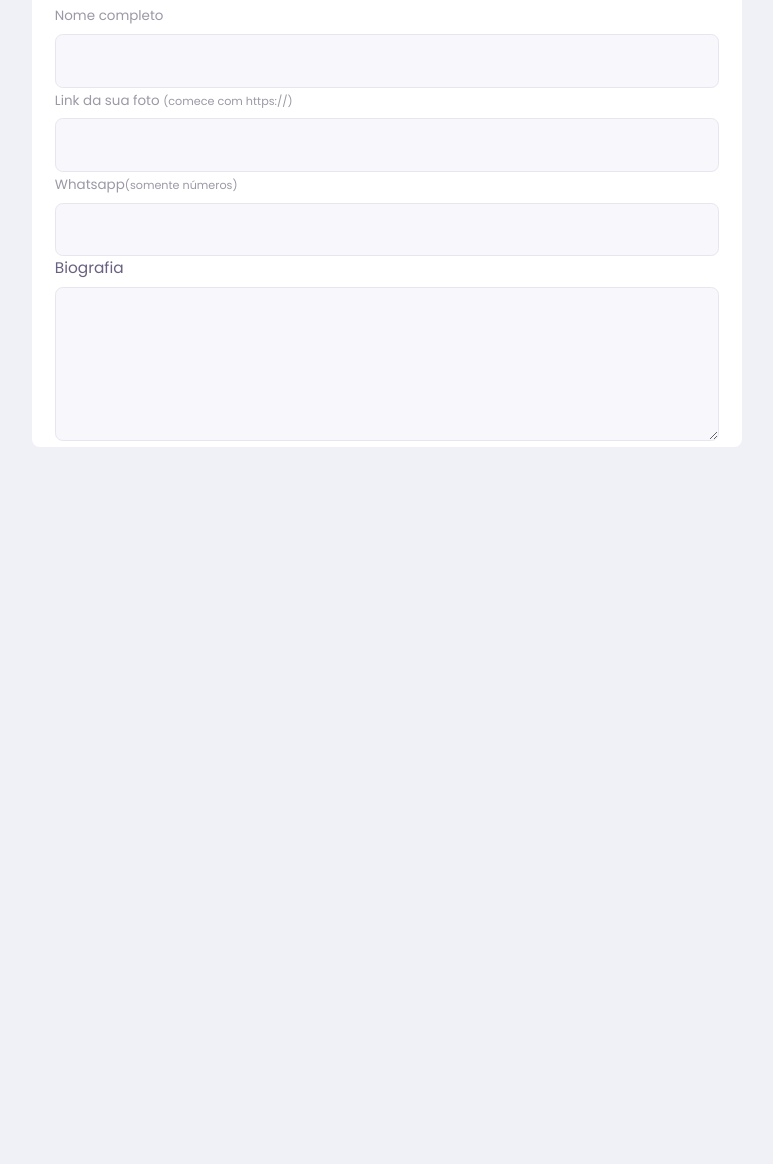
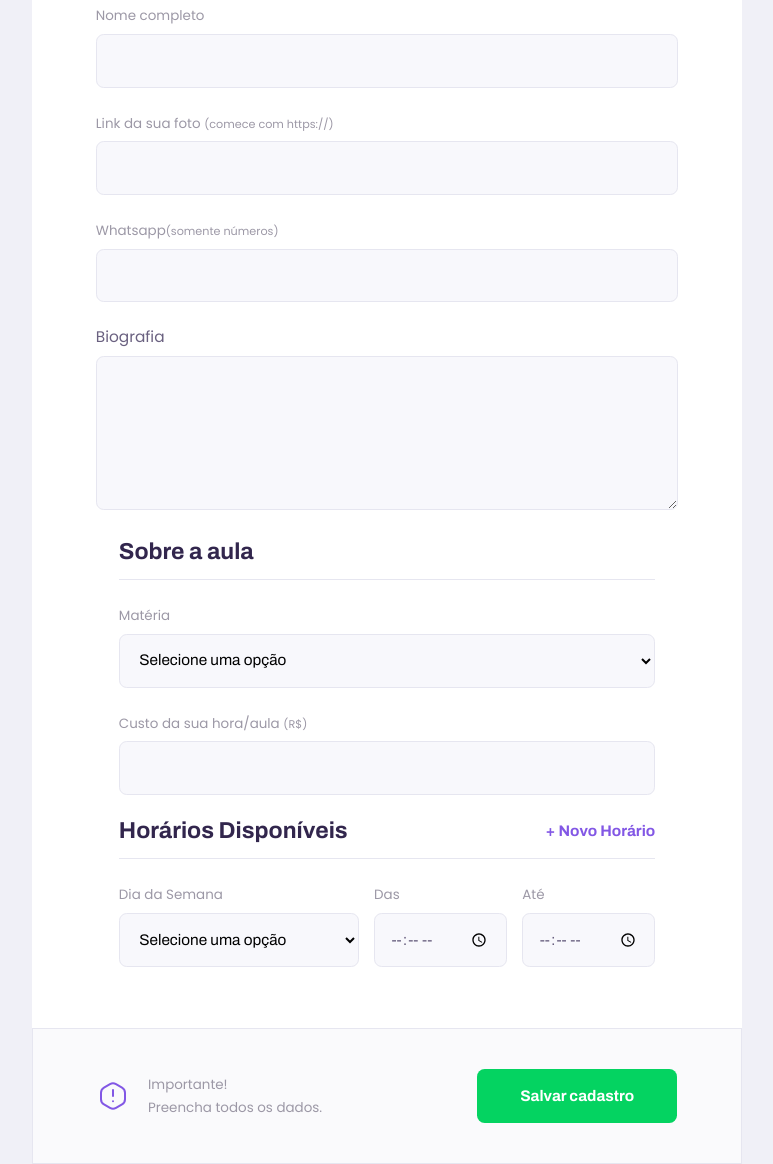
Before and after one commit to jesterwanderer/nlw-discovery-2.0, a plain HTML site: page give-classes.html in a window 1280 px wide. Shown: the part 432-1596 px from the top of the page, without its empty margins (253-1026 px from the left). Before the commit the page ends 879 px from the top, so only its background shows below. Drawn offline with Linux system fonts and the light colour scheme.

Commit message:
More files developed on the third day

```diff
--- a/give-classes.html
+++ b/give-classes.html
@@ -13,6 +13,8 @@
 
     <link href="https://fonts.googleapis.com/css2?family=Archivo:wght@400;700&amp;family=Poppins:wght@400;600&amp;display=swap" rel="stylesheet">
 
+
+    <script src="/scripts/addField.js" defer></script>
 </head>
 <body id="page-give-classes">
 
@@ -28,7 +30,6 @@
             <div class="header-content">
                 <strong>Que incrível que você quer dar aulas.</strong>
                 <p>O primeiro passo, é preencher esse formulário de inscrição</p>
-
             </div>
         </header>
 
@@ -58,9 +59,81 @@
                     </div>
 
                 </fieldset>
+
+                <fieldset>
+                    <legend>Sobre a aula</legend>
+                    <div class="select-block">
+                        <label for="subject">Matéria</label>
+                        <select name="subject" id="subject" required>
+                            <option value="" >Selecione uma opção</option>
+                            <option value="1">Artes</option>
+                            <option value="2">Biologia</option>
+                            <option value="3">Ciências</option>
+                            <option value="4">Educação física</option>
+                            <option value="5">Física</option>
+                            <option value="6">Geografia</option>
+                            <option value="7">História</option>
+                            <option value="8">Matemática</option>
+                            <option value="9">Português</option>
+                            <option value="10">Química</option>
+                        </select>
+                    </div>
+
+                    <div class="input-block">
+                        <label for="cost"> Custo da sua hora/aula
+                            <small>(R$)</small>
+                        </label>
+                        <input name="cost" id="cost" type="number" required>
+                    </div>
+                </fieldset>
+
+
+                <fieldset id="schedule-items">
+                    <legend>Horários Disponíveis
+                        <button type="button" id="add-time">+ Novo Horário</button>
+                    </legend>
+
+                    <div class="schedule-item">
+
+                        <div class="select-block">
+                            <label for="weekday">Dia da Semana</label>
+                            <select name="weekday[]">
+                                <option value="">Selecione uma opção</option>
+                                <option value="0">Domingo</option>
+                                <option value="1">Segunda-feira</option>
+                                <option value="2">Terça-feira</option>
+                                <option value="3">Quarta-feira</option>
+                                <option value="4">Quinta-feira</option>
+                                <option value="5">Sexta-feira</option>
+                                <option value="6">Sábado</option>
+                            </select>
+                        </div>
+
+                        <div class="input-block">
+                            <label for="time_from">Das</label>
+                            <input type="time" name="time_from[]" required>
+                        </div>
+
+                        <div class="input-block">
+                            <label for="time_to">Até</label>
+                            <input type="time" name="time_to[]" required>
+                        </div>
+                    </div>
+
+
+                </fieldset>
             </form>
+
+            <footer>
+                <p>
+                    <img src="images/icons/warning.svg" alt="Aviso importante">
+                    Importante! <br> Preencha todos os dados.
+                </p>
+                <button type="submit" form="create-class">Salvar cadastro</button>
+            </footer>
         </main>
     </div>
 
+
 </body>
 </html>
--- /dev/null
+++ b/scripts/addField.js
@@ -0,0 +1,22 @@
+// Procurar o botão
+document.querySelector("#add-time")
+// Quando clicar no botão
+.addEventListener('click', cloneField)
+
+// Executar uma acao
+function cloneField() {
+    //Duplicar os campos. Que campos?
+    const newFieldContainer = document.querySelector('.schedule-item').cloneNode(true) //boolean: true or false
+
+    //pegar os campos. Que campos?
+    const fields = newFieldContainer.querySelectorAll('input')
+
+    //Para cada campo, limpar
+    fields.forEach(function(field) {
+        //pega o field do momento e limpa ele
+        field.value = ""
+    })
+
+    //Colocar na página: onde?
+    document.querySelector('#schedule-items').appendChild(newFieldContainer)
+}
--- a/styles/partials/page-give-classes.css
+++ b/styles/partials/page-give-classes.css
@@ -1,6 +1,10 @@
 #page-give-classes #container {
     width: 100vw;
     height: 100vh;
+}
+
+#page-give-classes .page-header .header-content {
+    margin-bottom: 6.4rem;
 }
 
 #page-give-classes main {
@@ -33,8 +37,122 @@
     border-bottom: 1px solid var(--color-line-in-white);
 }
 
+#page-give-classes fieldset legend button {
+    background: none;
+    border: 0;
+
+    color: var(--color-primary);
+
+    font: 700 1.6rem Archivo;
+
+    cursor: pointer;
+
+    transition: 0.2s;
+}
+
+#page-give-classes fieldset legend button:hover {
+    color: var(--color-primary-dark);
+}
+
+#page-give-classes fieldset+fieldset {
+    margin: 2.4rem;
+}
+
+#page-give-classes .input-block+.input-block,
+#page-give-classes .input-block+.textarea-block,
+#page-give-classes .select-block+.input-block {
+    margin-top: 2.4rem;
+
+}
+
+#page-give-classes main footer {
+    padding: 4rem 2.4rem;
+
+    background: var(--color-box-footer);
+    border: 1px solid var(--color-line-in-white);
+    margin-top: 6.4rem;
+}
+
+#page-give-classes main footer p {
+    display: flex;
+    align-items: center;
+    justify-content: center;
+
+    font-size: 1.4rem;
+    line-height: 2.4rem;
+
+    color: var(--color-text-complement);
+}
+
+#page-give-classes main footer p img{
+    margin-right: 2rem;
+}
+
+#page-give-classes main footer button {
+    width: 100%;
+    height: 5.6rem;
+    background: var(--color-secondary);
+    color: var(--color-button-text);
+    border: 0;
+    border-radius: .8rem;
+    cursor: pointer;
+    font: 700 1.6rem Archivo;
+
+    display: flex;
+    align-items: center;
+    justify-content: center;
+    text-decoration: none;
+
+    transition: 0.2s;
+    margin-top: 3.4rem;
+}
+
+#page-give-classes main footer button:hover {
+    background: var(--color-secondary-dark);
+}
+
+.schedule-item+.schedule-item {
+    margin-top: 3.2rem;
+    padding-top: 3.2rem;
+
+    border-top: 1px solid var(--color-line-in-white);
+}
+
 @media (min-width: 700px) {
     #page-give-classes #container {
         max-width: 100vw;
     }
+
+    #page-give-classes .page-header .header-content {
+        margin-bottom: 0;
+    }
+
+    #page-give-classes main fieldset {
+        padding: 0 64px;
+    }
+
+    .schedule-item {
+        display: grid;
+        grid-template-columns: 2fr 1fr 1fr;
+        column-gap: 1.6rem;
+    }
+
+    #page-give-classes #schedule-items .select-block+.input-block,
+    #page-give-classes #schedule-items .input-block+.input-block {
+        margin-top: 0;
+    }
+
+    #page-give-classes main footer {
+        padding: 40px 64px;
+
+        display: flex;
+        align-items: center;
+        justify-content: space-between;
+    }
+
+    #page-give-classes main footer button {
+        margin-top: 0;
+
+        width: 200px;
+    }
 }
```
